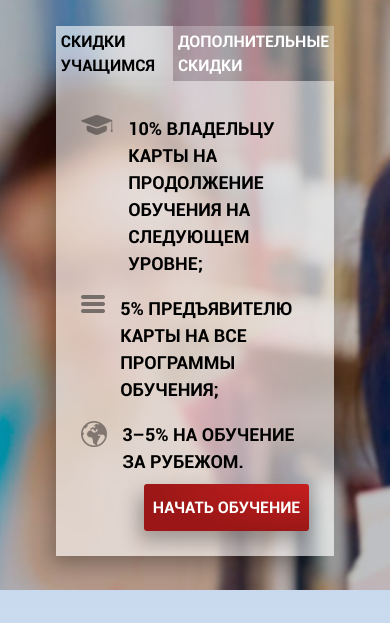
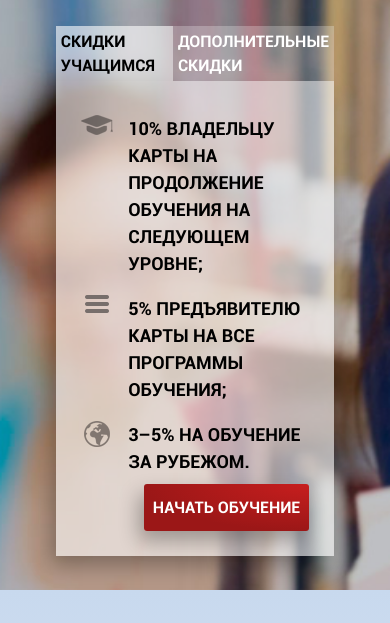
Before and after one commit to CherMet90/ProKurs, a plain HTML site: page index.html in a window 390 px wide. Shown: the part 443-1066 px from the top of the page. Drawn offline with nearby package versions, Linux system fonts and the light colour scheme; a script that the page names is missing.

Commit message:
minor fix

```diff
--- a/css/main.css
+++ b/css/main.css
@@ -164,9 +164,12 @@ header h2{
 	-ms-align-items: center;
 	align-items: center;
 	margin-right: 15px;
-	width: 32px;
+	min-width: 32px;
 	justify-content: center;
 }
+/*.discounts__content--row span {
+	display: block;
+}*/
 .discounts__content input[type=button] {
 	-ms-align-self: flex-end;
 	align-self: flex-end;
--- a/index.html
+++ b/index.html
@@ -39,13 +39,13 @@
 			<div class="discounts__content">
 				<div class="discounts__content--wrap">
 					<div class="discounts__content--row">
-						<div class="img-wrap"><img src="img/hat.png" alt="Следующий уровень"></div><span>10% владельцу карты на продолжение обучения на следующем уровне;</span>
+						<div class="img-wrap"><img src="img/hat.png" alt="Следующий уровень"></div><div>10% владельцу карты на продолжение обучения на следующем уровне;</div>
 					</div>
 					<div class="discounts__content--row">
-						<div class="img-wrap"><img src="img/hamburger.png" alt="Программы обучения"></div><span>5% предъявителю карты на все программы обучения;</span>
+						<div class="img-wrap"><img src="img/hamburger.png" alt="Программы обучения"></div><div>5% предъявителю карты на все программы обучения;</div>
 					</div>
 					<div class="discounts__content--row">
-						<div class="img-wrap"><img src="img/globe.png" alt="Обучение за рубежом"></div><span>3–5% на обучение за рубежом.</span>
+						<div class="img-wrap"><img src="img/globe.png" alt="Обучение за рубежом"></div><div>3–5% на обучение за рубежом.</div>
 					</div>
 				</div>
 				<div class="discounts__content--wrap">
@@ -225,9 +225,9 @@
 		<button>Заказать звонок</button>
 	</footer>
 
+	<script src="libs/jquery-3.2.1.min.js"></script>
 	<script src="https://cdnjs.cloudflare.com/ajax/libs/tether/1.4.0/js/tether.min.js" integrity="sha384-DztdAPBWPRXSA/3eYEEUWrWCy7G5KFbe8fFjk5JAIxUYHKkDx6Qin1DkWx51bBrb" crossorigin="anonymous"></script>
 	<script src="https://maxcdn.bootstrapcdn.com/bootstrap/4.0.0-alpha.6/js/bootstrap.min.js" integrity="sha384-vBWWzlZJ8ea9aCX4pEW3rVHjgjt7zpkNpZk+02D9phzyeVkE+jo0ieGizqPLForn" crossorigin="anonymous"></script>
-	<script src="libs/jquery-3.2.1.min.js"></script>
 	<script src="libs/parally.min.js"></script>
 	<script src="js/common.js"></script>
 
```
